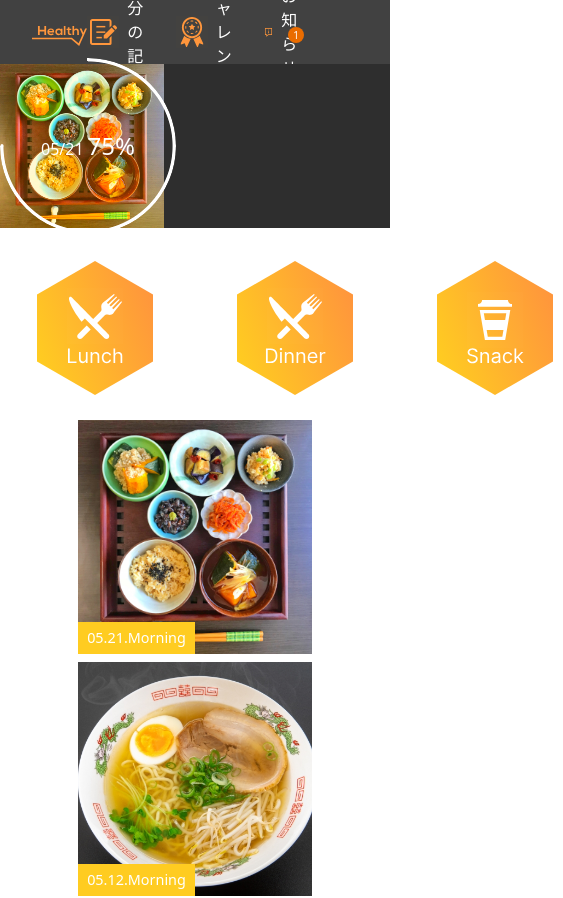
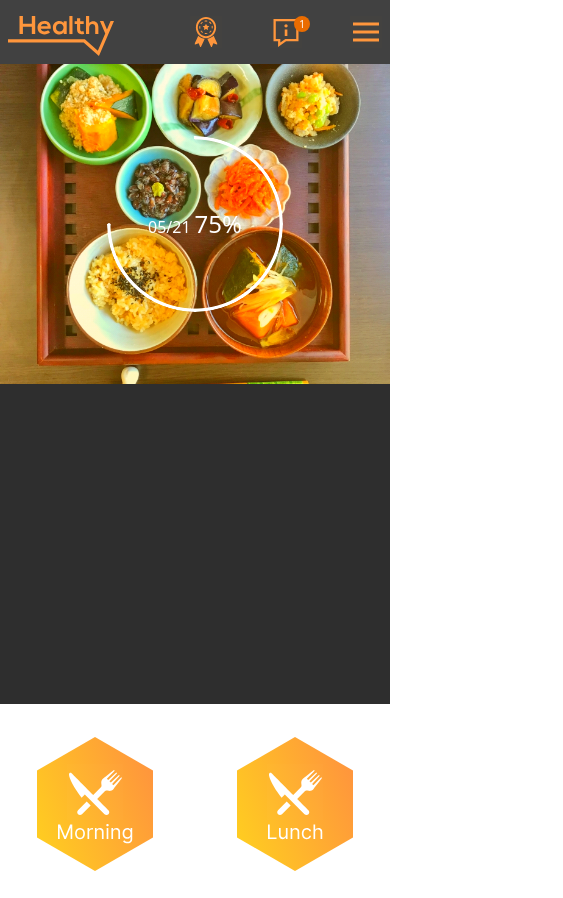
Before and after one commit to simpledark-dev/arent-health-web-app, a Next.js app: page /top-page in a window 390 px wide. Shown: the top 898 px of the page, 563 px wide, since content can reach past the window. Built offline with nearby package versions, Linux system fonts and the light colour scheme.

Commit message:
Make website responsive on all screen sizes

```diff
--- a/components/ColumnPage/Articles.tsx
+++ b/components/ColumnPage/Articles.tsx
@@ -19,9 +19,9 @@ const ArticleCard = ({
   hashtags,
 }: ArticleCardProps) => {
   return (
-    <div className="w-56">
+    <div className="w-[30rem] sm:w-[calc(33.3%-0.5rem)] md:w-[calc(25%-0.5rem)]">
       {/* Image container */}
-      <div className="relative h-36">
+      <div className="relative h-72 sm:h-36">
         <Image className="h-full object-cover" src={image} alt="article-img" />
         <div
           className="absolute bottom-0 left-0 w-[60%] h-6 px-2 bg-[#FFCC21]
@@ -50,7 +50,7 @@ const Articles = () => {
 
   return (
     <div className="my-16">
-      <div className="flex flex-wrap justify-between ">
+      <div className="flex flex-wrap justify-center md:justify-between gap-2">
         {loading ? (
           <LoadingSpinner />
         ) : (
--- a/components/ColumnPage/RecommendSelections.tsx
+++ b/components/ColumnPage/RecommendSelections.tsx
@@ -7,7 +7,7 @@ interface RecommendationCard {
 
 const RecommendationCard = ({ texts }: RecommendationCard) => {
   return (
-    <div className="w-56 h-36 bg-[#2E2E2E] flex flex-col justify-center items-center">
+    <div className="w-[275px] sm:w-[calc(50%-2rem)] md:w-[calc(25%-2rem)] h-36 bg-[#2E2E2E] flex flex-col justify-center items-center">
       <div className="text-center space-y-2">
         <h3 className="text-[#FFCC21] text-[22px] font-light tracking-wider">
           {texts.en}
@@ -21,7 +21,7 @@ const RecommendationCard = ({ texts }: RecommendationCard) => {
 
 const RecommendSelections = () => {
   return (
-    <div className="flex justify-between mt-16">
+    <div className="flex flex-wrap justify-center md:justify-between gap-8 mt-16">
       <RecommendationCard
         texts={{ en: "RECOMMENDED COLUMN", jp: "オススメ" }}
       />
--- a/components/RecordPage/Diary.tsx
+++ b/components/RecordPage/Diary.tsx
@@ -11,7 +11,7 @@ interface DiaryCardProps {
 
 const DiaryCard = ({ date, time, contentIntro, content }: DiaryCardProps) => {
   return (
-    <div className="w-56 aspect-square border border-[#707070] p-4">
+    <div className="w-[80%] sm:w-[calc(40%)] md:w-[calc(25%-0.6rem)] sm:aspect-square border border-[#707070] p-4">
       <h4 className="text-lg font-light">{date}</h4>
       <h4 className="text-lg font-light">{time}</h4>
       <div className="text-xs font-light mt-2">
@@ -26,8 +26,8 @@ const Diary = () => {
   const { diaryList, loading } = useFetchDiary();
   return (
     <div className="my-16 space-y-4">
-      <h3 className="text-xl font-light"> MY DIARY</h3>
-      <div className="flex flex-wrap justify-between gap-3">
+      <h3 className="text-xl font-light text-center md:text-left"> MY DIARY</h3>
+      <div className="flex flex-wrap justify-center md:justify-between gap-3">
         {loading ? (
           <LoadingSpinner />
         ) : (
--- a/components/TopPage/MealHistory.tsx
+++ b/components/TopPage/MealHistory.tsx
@@ -8,10 +8,11 @@ import LoadingSpinner from "@/components/shared/LoadingSpinner";
 import SeeMoreButton from "@/components/shared/SeeMoreButton";
 
 import { formateDateMonth } from "@/utils/dateTime";
+import Container from "@/layouts/Container";
 
 const FilterButtons = ({ setFilter }: { setFilter: any }) => {
   return (
-    <div className="flex justify-center gap-16">
+    <div className="flex flex-wrap justify-center gap-16">
       <Image
         className="hover:translate-x-1 hover:-translate-y-1 hover:cursor-pointer"
         src={Icons.morningHex}
@@ -49,7 +50,7 @@ interface MealCardProps {
 
 const MealCard = ({ image, date, month, type }: MealCardProps) => {
   return (
-    <div className="relative ">
+    <div className="relative  md:w-[calc(25%-0.5rem)]">
       <Image
         className="w-[14.625rem] aspect-square object-cover"
         src={image}
@@ -74,7 +75,8 @@ const MealHistory = () => {
     : [];
 
   return (
-    <section className="max-w-screen-lg mx-auto mt-8 mb-16 space-y-6">
+    <Container>
+      <div className="mt-8 mb-16 space-y-6">
         <FilterButtons setFilter={setFilter} />
         <div className="flex flex-wrap justify-center gap-2">
           {loading ? (
@@ -98,7 +100,8 @@ const MealHistory = () => {
         {mealList && mealList.length >= 8 && (
           <SeeMoreButton text={"記録をもっと見る"} />
         )}
-    </section>
+      </div>
+    </Container>
   );
 };
 
--- a/components/TopPage/Overview.tsx
+++ b/components/TopPage/Overview.tsx
@@ -20,8 +20,8 @@ const CircularProgress = ({ progress }: { progress: number }) => {
 const Overview = () => {
   return (
     <section>
-      <div className="flex">
-        <div className="w-[42%] max-h-80 ">
+      <div className="flex flex-wrap">
+        <div className="sm:w-[42%] max-h-80 ">
           <div className="relative h-full bg-gradient-to-br from-yellow-300/10 to-yellow-500/30 saturate-150 brightness-100">
             <Image
               className=" z-10 h-full object-cover mix-blend-soft-light"
@@ -31,7 +31,7 @@ const Overview = () => {
             <CircularProgress progress={75} />
           </div>
         </div>
-        <div className="bg-[#2E2E2E] w-[58%]"></div>
+        <div className="bg-[#2E2E2E] w-full h-80 sm:w-[58%]"></div>
       </div>
     </section>
   );
--- a/components/shared/Footer.tsx
+++ b/components/shared/Footer.tsx
@@ -1,8 +1,11 @@
+import Container from "@/layouts/Container";
+
 const Footer = () => {
   return (
-    <section className="bg-[#414141] w-full">
-      <div className="max-w-screen-lg h-32 mx-auto px-8 text-base text-white font-light flex items-center">
-        <ul className="flex gap-12 text-[11px]">
+    <section className="bg-[#414141]">
+      <Container>
+        <div className="py-16 px-8 md:px-0 mx-auto flex items-center">
+          <ul className="flex flex-wrap gap-12 text-[11px] text-white font-light">
             <li>会員登録</li>
             <li>運営会社</li>
             <li>利用規約</li>
@@ -11,6 +14,7 @@ const Footer = () => {
             <li>お問い合わせ</li>
           </ul>
         </div>
+      </Container>
     </section>
   );
 };
--- a/components/shared/Navbar.tsx
+++ b/components/shared/Navbar.tsx
@@ -3,14 +3,15 @@ import Image from "next/image";
 import Link from "next/link";
 import { Icons } from "@/public/icons";
 import DrawnMenu from "./DrawnMenu";
+import Container from "@/layouts/Container";
 
 const Navbar = () => {
   const [drawnMenuOpen, setDrawnMenuOpen] = useState(false);
 
   return (
-    <section className="bg-[#414141] w-full">
-      <div className="max-w-screen-lg mx-auto px-8 text-base text-white font-light">
-        <nav className="flex justify-between h-16 items-center">
+    <section className="bg-[#414141]">
+      <Container>
+        <nav className="flex justify-between h-16 items-center text-base text-white font-light">
           {/* Logo */}
           <div className="mt-2">
             <Link href="/">
@@ -22,7 +23,7 @@ const Navbar = () => {
           <ul className="flex gap-12">
             {/* My Record */}
             <Link href="/record-page">
-              <li className="flex gap-2 items-center">
+              <li className="hidden md:flex gap-2 items-center">
                 <Image height={32} src={Icons.iconMemo} alt="icon-memo" />
                 <span>自分の記録</span>
               </li>
@@ -35,7 +36,7 @@ const Navbar = () => {
                 src={Icons.iconChallenge}
                 alt="icon-challenge"
               />
-              <span>チャレンジ</span>
+              <span className="hidden sm:block">チャレンジ</span>
             </li>
 
             {/* Notification */}
@@ -46,7 +47,7 @@ const Navbar = () => {
                   1
                 </div>
               </div>
-              <span>お知らせ</span>
+              <span className="hidden sm:block">お知らせ</span>
             </li>
 
             {/* Drawn Menu */}
@@ -66,7 +67,7 @@ const Navbar = () => {
             </li>
           </ul>
         </nav>
-      </div>
+      </Container>
     </section>
   );
 };
--- /dev/null
+++ b/layouts/Container.tsx
@@ -0,0 +1,15 @@
+const Container = ({
+  children,
+  customStyles,
+}: {
+  children: any;
+  customStyles?: string;
+}) => {
+  return (
+    <section className={`max-w-[960px] mx-auto px-2 ${customStyles}`}>
+      {children}
+    </section>
+  );
+};
+
+export default Container;
--- a/pages/column-page/index.tsx
+++ b/pages/column-page/index.tsx
@@ -1,12 +1,13 @@
 import Articles from "@/components/ColumnPage/Articles";
 import RecommendSelections from "@/components/ColumnPage/RecommendSelections";
+import Container from "@/layouts/Container";
 
 const ColumnPage = () => {
   return (
-    <section className="max-w-screen-lg mx-auto">
+    <Container>
       <RecommendSelections />
       <Articles />
-    </section>
+    </Container>
   );
 };
 
--- a/pages/record-page/index.tsx
+++ b/pages/record-page/index.tsx
@@ -2,15 +2,16 @@ import Diary from "@/components/RecordPage/Diary";
 import Entries from "@/components/RecordPage/Entries";
 import ExerciseRecord from "@/components/RecordPage/ExerciseRecord";
 import Graph from "@/components/RecordPage/Graph";
+import Container from "@/layouts/Container";
 
 const RecordPage = () => {
   return (
-    <section className="max-w-screen-lg mx-auto">
+    <Container>
       <Entries />
       <Graph />
       <ExerciseRecord />
       <Diary />
-    </section>
+    </Container>
   );
 };
 
--- a/tailwind.config.js
+++ b/tailwind.config.js
@@ -3,9 +3,18 @@ module.exports = {
   content: [
     "./pages/**/*.{js,ts,jsx,tsx}",
     "./components/**/*.{js,ts,jsx,tsx}",
+    "./layouts/**/*.{js,ts,jsx,tsx}",
     "./app/**/*.{js,ts,jsx,tsx}",
   ],
   theme: {
+    screens: {
+      xs: "420px",
+      sm: "640px",
+      md: "768px",
+      lg: "1024px",
+      xl: "1280px",
+      "2xl": "1536px",
+    },
     extend: {
       backgroundImage: {
         "gradient-radial": "radial-gradient(var(--tw-gradient-stops))",
```
Also changed, not shown: components/RecordPage/Entries.tsx (+4 -4 lines). Lines whose indentation alone changed are shown as unchanged.
